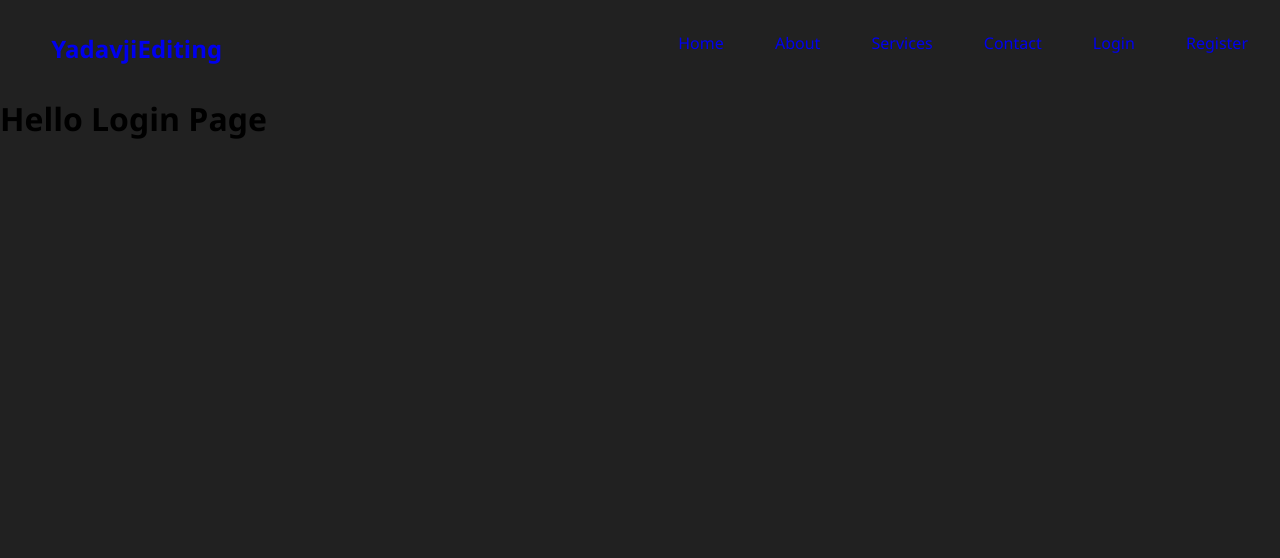
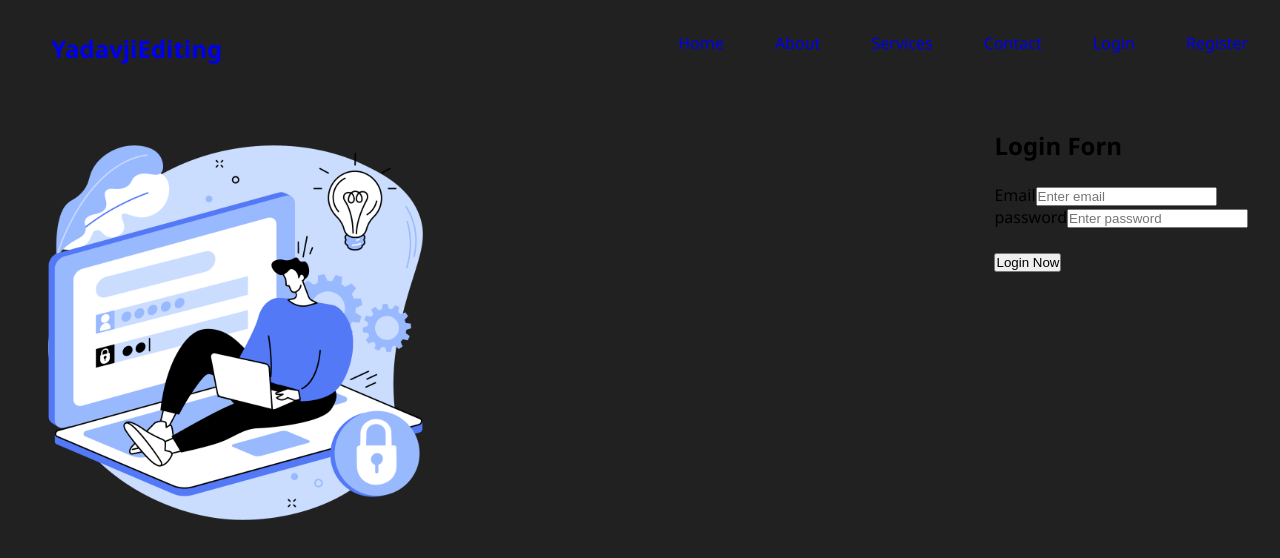
Before and after one commit to yatendra2832/MERN-Stack, a React (Vite) app in the folder client/: page /login in a window 1280 px wide. Shown: the top 558 px of the page. Built offline with nearby package versions, Linux system fonts and the light colour scheme.

Commit message:
Login Form UI

```diff
--- a/client/src/pages/Login.jsx
+++ b/client/src/pages/Login.jsx
@@ -1,8 +1,80 @@
-import React from 'react'
+import React ,{useState} from 'react'
 
 const Login = () => {
+  const[user,setUser] = useState({
+    email:"",
+    password:""
+  })
+
+  // Handling input values
+  const handleInputs = (e) =>{
+    const name = e.target.name
+    const value = e.target.value
+    setUser({...user,[name]:value})
+  }
+
+  // Hanlding form submission
+  const handleSubmit = (e) =>{
+    e.preventDefault();
+    console.log(user);
+  }
+
   return (
-    <div><h1>Hello Login Page</h1></div>
+    <section>
+    <main>
+      <div className="section-login">
+        <div className="container grid grid-two-cols">
+          <div className="login-image">
+            <img src="/images/login.png" alt="login img"
+            width={"400"}
+            height={"400"	}/>
+          </div>
+
+          {/* Login form */}
+          <div className="Login-form">
+            <h1 className='main-heading mb-3'>Login Forn</h1>
+            <br />
+
+            <form  onSubmit={handleSubmit}>
+
+              <div>
+                <label htmlFor="email">Email</label>
+                <input
+                type="email"
+                name='email'
+                id='email'
+                placeholder='Enter email'
+                required
+                autoComplete='off'
+                value={user.email}
+                onChange={handleInputs}
+                />
+              </div>
+              <div>
+                <label htmlFor="password">password</label>
+                <input
+                type="password"
+                name='password'
+                id='password'
+                placeholder='Enter password'
+                required
+                autoComplete='off'
+                value={user.password}
+                onChange={handleInputs}
+                />
+              </div>
+
+              <br />
+              <button type='submit' className='btn btn-submit'>Login Now</button>
+            </form>
+
+          </div>
+
+
+        </div>
+      </div>
+    </main>
+  </section>
   )
 }
 
```
